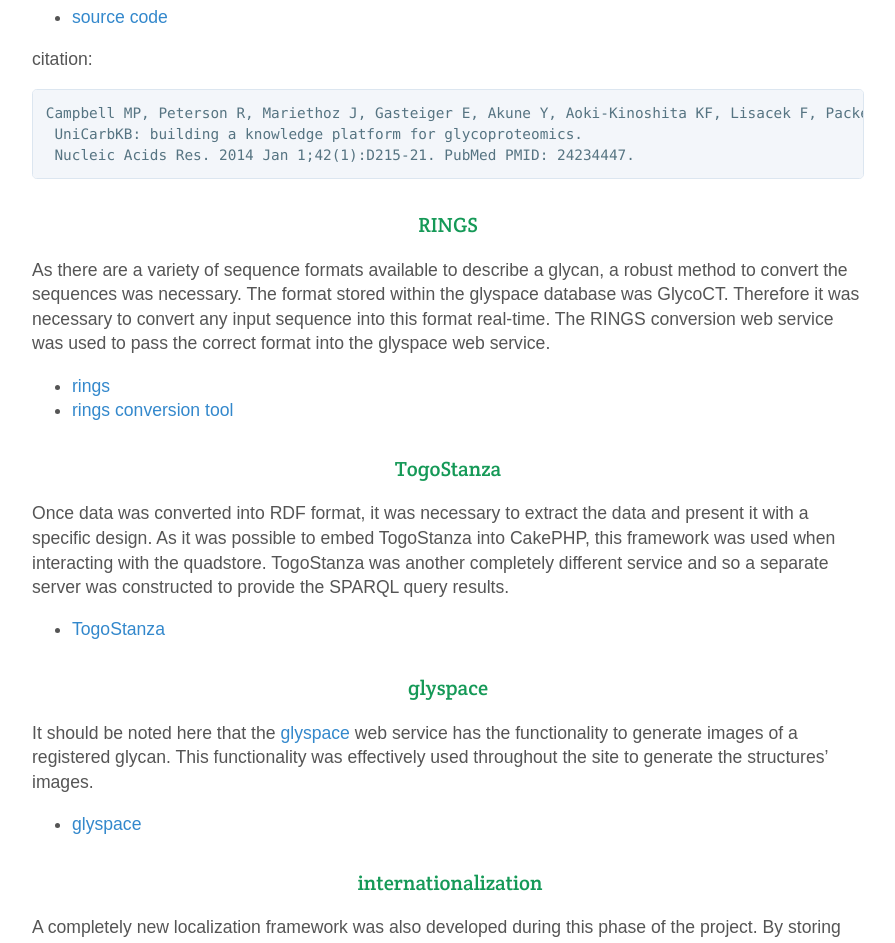
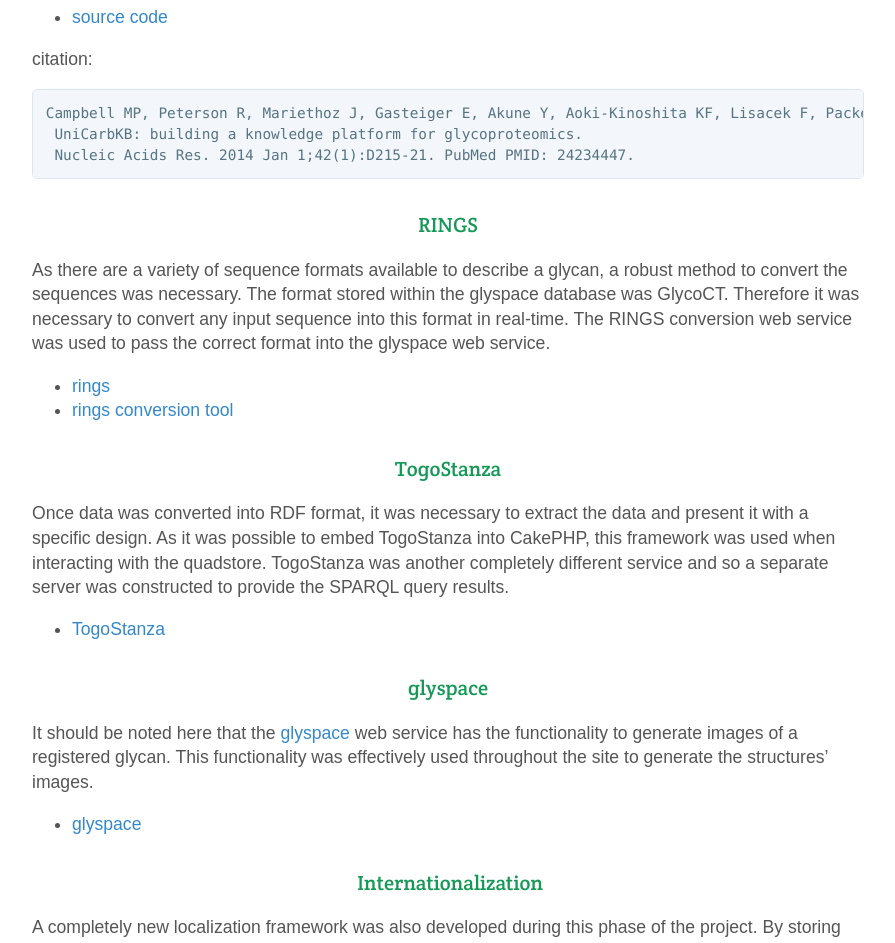
Before and after one commit to glytoucan/glytoucan, a Jekyll site: the page built from system/glytoucan.md, in a window 1280 px wide and 1400 px high, scrolled down 1031 px. Shown: the top 943 px of the window, without its empty margins (192-1087 px from the left). Built offline with Jekyll 4.4.1, drawn with Linux system fonts in a browser that asks for light colours; nearby versions of some CDN libraries; some of the changed text lies outside the part shown.

```diff
--- a/system/glytoucan.md
+++ b/system/glytoucan.md
@@ -6,7 +6,7 @@ layout: default
 ## A simple interface to complex data
 
 As can be seen in the system diagram, four different systems and a multitude of dependent libraries are embedded in the site code in order to display the top page.  The following is a list of the different systems/tools that were used to generate the web interface, as well as future plans on the subject.
-![Glytoucan System Architecture diagram](/images/glytoucan-system-architecture.svg)
+![Glytoucan System Architecture diagram](/images/system/glytoucan-system-architecture.svg)
 
 ### Web MVC framework
 
@@ -31,7 +31,7 @@ Campbell MP, Peterson R, Mariethoz J, Gasteiger E, Akune Y, Aoki-Kinoshita KF, L
 
 ### RINGS
 
-As there are a variety of sequence formats available to describe a glycan, a robust method to convert the sequences was necessary.  The format stored within the glyspace database was GlycoCT.  Therefore it was necessary to convert any input sequence into this format real-time.  The RINGS conversion web service was used to pass the correct format into the glyspace web service.
+As there are a variety of sequence formats available to describe a glycan, a robust method to convert the sequences was necessary.  The format stored within the glyspace database was GlycoCT.  Therefore it was necessary to convert any input sequence into this format in real-time.  The RINGS conversion web service was used to pass the correct format into the glyspace web service.
 
 * [rings](http://rings.t.soka.ac.jp/)
 * [rings conversion tool](http://rings.t.soka.ac.jp/cgi-bin/tools/utilities/convert/index.pl)
@@ -48,7 +48,7 @@ It should be noted here that the [glyspace](glyspace) web service has the functi
 
 * [glyspace](glyspace)
 
-### <a name="i18n">&nbsp;</a>internationalization
+### <a name="i18n">&nbsp;</a>Internationalization
 
 A completely new localization framework was also developed during this phase of the project.  By storing the translations within a different database, and caching the results locally as a JSON file, a quick and reliable translation service was created.  There was a minor change on the view side of the site to incorporate this method, but the end result is a robust and clean multilingual system.  Considering glytoucan.org is to be used for all countries globally, this was an important requirement for the site.
 
@@ -56,6 +56,6 @@ A completely new localization framework was also developed during this phase of
 
 * [glytoucan localization](https://bitbucket.org/glytoucan_localization/glytoucan_localization)
 
-### <a name="futurework">&nbsp;</a>future work
+### <a name="futurework">&nbsp;</a>Future work
 
 User-editable is the key word for version two.  We hope to have more social-esque functionality for nearly all of the pages, and have the data stored completely in RDF.  Adding social functionality will have privacy concerns, so some governing rules will have to be prepared for intent to be clear with everyone involved.
```
